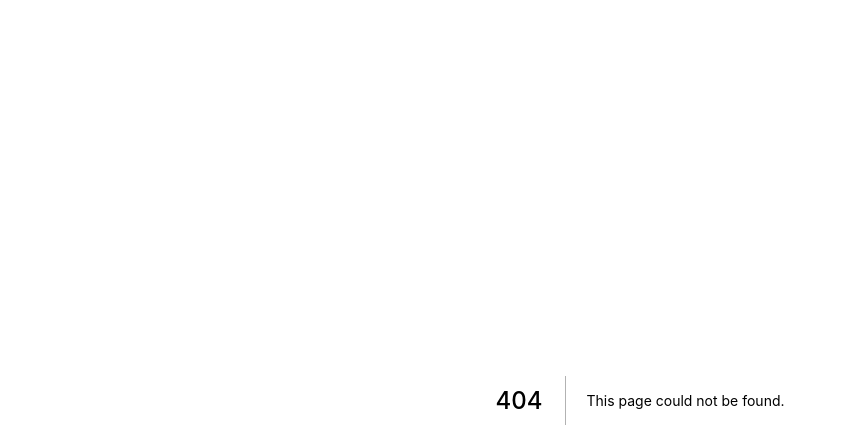
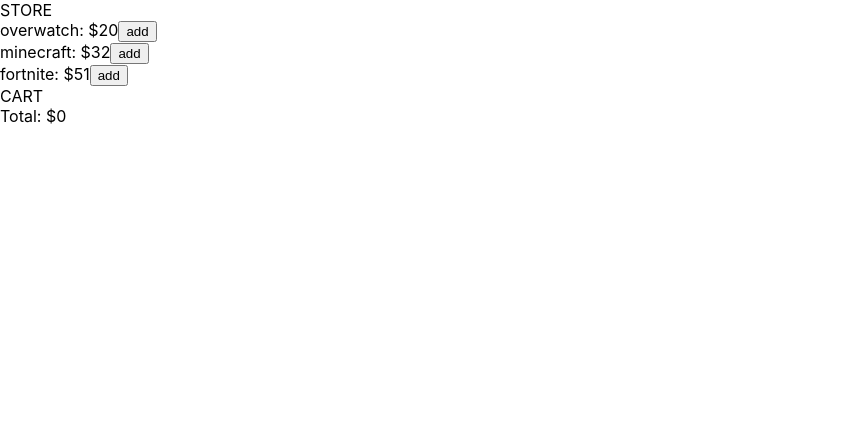
Before and after one commit to chuck517/sugarfree-sweets-and-savories, a Next.js app in the folder client/: page /shop in a window 1280 px wide. Before the commit this address had no page. Shown: the top 448 px of the page, without its empty margins (0-847 px from the left). Built offline with nearby package versions, Linux system fonts and the light colour scheme.

Commit message:
Moved cart buttons to productcard file

```diff
--- a/client/pages/_app.js
+++ b/client/pages/_app.js
@@ -37,10 +37,10 @@
     }
   }
 
-  const inventory = useMemo(() => ({ cart, setCart }), [cart, setCart]);
+  const cartInventory = useMemo(() => ({ cart, setCart }), [cart, setCart]);
 
   return (
-    <CartContext.Provider value={inventory}>
+    <CartContext.Provider value={cartInventory}>
       <Component {...pageProps}
         addToCart={addToCart}
         removeFromCart={removeFromCart}
--- a/client/pages/index.jsx
+++ b/client/pages/index.jsx
@@ -14,7 +14,7 @@
   };
 };
 
-const Index = ({ menu, cartQuantity, addToCart, removeFromCart }) => {
+const Index = ({ menu, addToCart, removeFromCart }) => {
   return (
     <main>
       <div>
--- /dev/null
+++ b/client/pages/shop.js
@@ -0,0 +1,71 @@
+import React, { useState, useEffect } from "react";
+
+const Shop = () => {
+  const [cart, setCart] = useState([]);
+  const [cartTotal, setCartTotal] = useState(0);
+  const items = [
+    {
+      id: 1,
+      name: "overwatch",
+      price: 20,
+    },
+    {
+      id: 2,
+      name: "minecraft",
+      price: 32,
+    },
+    {
+      id: 3,
+      name: "fortnite",
+      price: 51,
+    },
+  ];
+
+  useEffect(() => {
+    total();
+  }, [cart]);
+
+  const total = () => {
+    let totalVal = 0;
+    for (let i = 0; i < cart.length; i++) {
+      totalVal += cart[i].price;
+    }
+    setCartTotal(totalVal);
+  };
+
+  const addToCart = (el) => {
+      setCart([...cart, el]);
+  };
+
+  const removeFromCart = (el) => {
+    let hardCopy = [...cart];
+    hardCopy = hardCopy.filter((cartItem) => cartItem.id !== el.id);
+    setCart(hardCopy);
+  };
+
+  const listItems = items.map((el) => (
+    <div key={el.id}>
+      {`${el.name}: $${el.price}`}
+      <input type="submit" value="add" onClick={() => addToCart(el)} />
+    </div>
+  ));
+
+  const cartItems = cart.map((el) => (
+    <div key={el.id}>
+      {`${el.name}: $${el.price}`}
+      <input type="submit" value="remove" onClick={() => removeFromCart(el)} />
+    </div>
+  ));
+
+  return (
+    <div>
+      STORE
+      <div>{listItems}</div>
+      <div>CART</div>
+      <div>{cartItems}</div>
+      <div>Total: ${cartTotal}</div>
+    </div>
+  );
+};
+
+export default Shop;
```
Also changed, not shown: client/components/menu.jsx (+2 -8 lines), client/components/productcard.jsx (+15 -1 lines).
